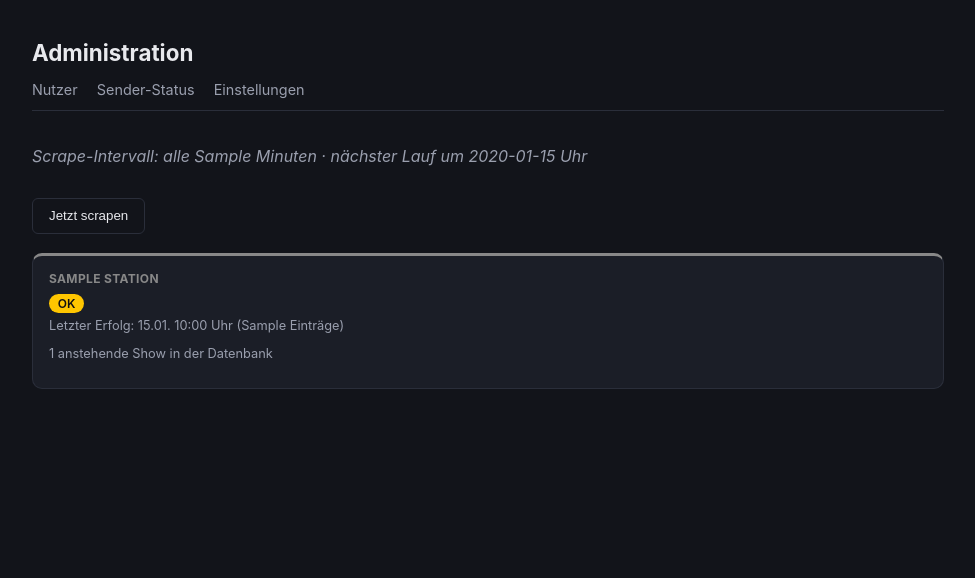
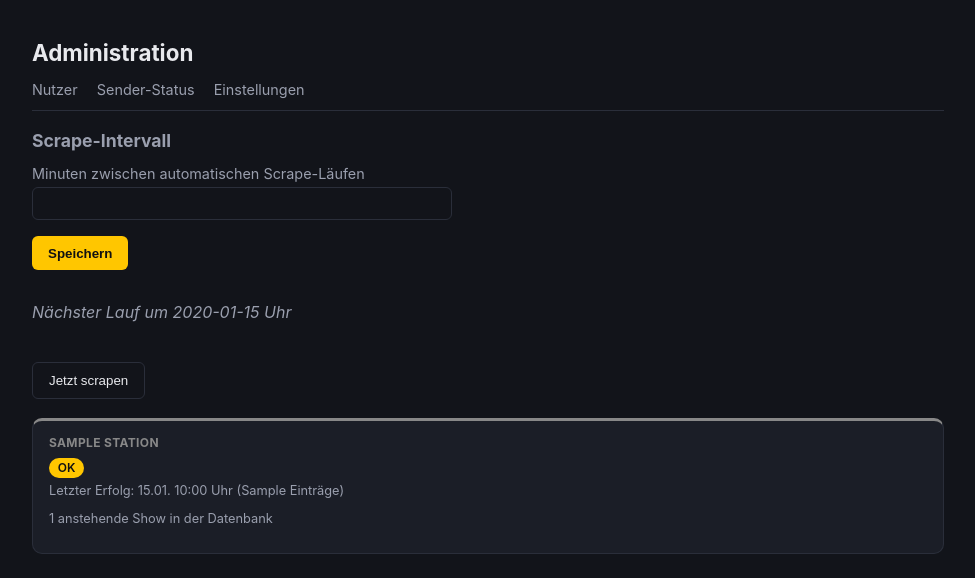
Before and after one commit to steven-streller/BaseAlert, a FastAPI app: template app/templates/admin_health.html in a window 1280 px wide. Shown: the part 54-632 px from the top of the page, without its empty margins (152-1127 px from the left). Run offline with FastAPI, Linux system fonts and the light colour scheme; the template is opened without the code that fills it: most values are stand-ins (such as "Sample title", 1, 10 or a date in 2020); parts of the project's set-up code (start-up, migrations or seed data) failed here and were passed over.

Commit message:
feat: add admin functionality to set scrape interval and update settings page

```diff
--- a/app/main.py
+++ b/app/main.py
@@ -443,8 +443,7 @@ def settings_page(
     current_user: User = Depends(require_user),
 ):
     with Session(engine) as session:
-        settings = {"scrape_interval_minutes": get_setting(session, "scrape_interval_minutes")}
-        settings.update(get_user_settings(session, current_user.id))
+        settings = get_user_settings(session, current_user.id)
 
     flash = None
     if saved:
@@ -477,11 +476,8 @@ async def save_settings(request: Request, current_user: User = Depends(require_u
 
     with Session(engine) as session:
         if section == "general":
-            scrape_interval = max(5, int(form.get("scrape_interval_minutes") or 60))
             notify_lead = max(1, int(form.get("notify_lead_minutes") or 15))
-            set_setting(session, "scrape_interval_minutes", str(scrape_interval))
             set_user_setting(session, current_user.id, "notify_lead_minutes", str(notify_lead))
-            reschedule_scrape_job(scrape_interval)
         elif section in CHANNELS:
             set_user_setting(
                 session,
@@ -610,6 +606,16 @@ def admin_health_page(request: Request, current_user: User = Depends(require_adm
     )
 
 
+@app.post("/admin/health/scrape-interval")
+async def admin_set_scrape_interval(request: Request, current_user: User = Depends(require_admin)):
+    form = await request.form()
+    scrape_interval = max(5, int(form.get("scrape_interval_minutes") or 60))
+    with Session(engine) as session:
+        set_setting(session, "scrape_interval_minutes", str(scrape_interval))
+    reschedule_scrape_job(scrape_interval)
+    return RedirectResponse(url="/admin/health", status_code=303)
+
+
 @app.get("/admin/settings")
 def admin_settings_page(
     request: Request,
--- a/app/templates/admin_health.html
+++ b/app/templates/admin_health.html
@@ -8,10 +8,19 @@
     <a href="/admin/settings" class="{{ 'active' if admin_active == 'settings' else '' }}">Einstellungen</a>
 </div>
 
-<p class="empty">
-    Scrape-Intervall: alle {{ scrape_interval }} Minuten ·
-    {% if next_run %}nächster Lauf um {{ next_run.strftime('%d.%m. %H:%M') }} Uhr{% else %}kein Lauf geplant{% endif %}
-</p>
+<section class="settings-section">
+    <h2>Scrape-Intervall</h2>
+    <form class="settings-form" method="post" action="/admin/health/scrape-interval">
+        <label>
+            Minuten zwischen automatischen Scrape-Läufen
+            <input type="number" min="5" name="scrape_interval_minutes" value="{{ scrape_interval }}" />
+        </label>
+        <button class="primary" type="submit">Speichern</button>
+    </form>
+    <p class="empty">
+        {% if next_run %}Nächster Lauf um {{ next_run.strftime('%d.%m. %H:%M') }} Uhr{% else %}Kein Lauf geplant{% endif %}
+    </p>
+</section>
 
 <form method="post" action="/scrape-now">
     <button class="secondary" type="submit">Jetzt scrapen</button>
--- a/app/templates/settings.html
+++ b/app/templates/settings.html
@@ -9,10 +9,6 @@
     <h2>Allgemein</h2>
     <form class="settings-form" method="post" action="/settings">
         <input type="hidden" name="_section" value="general" />
-        <label>
-            Scrape-Intervall (Minuten)
-            <input type="number" min="5" name="scrape_interval_minutes" value="{{ settings.scrape_interval_minutes }}" />
-        </label>
         <label>
             Vorlaufzeit für Benachrichtigung (Minuten vor Show-Start)
             <input type="number" min="1" name="notify_lead_minutes" value="{{ settings.notify_lead_minutes }}" />
```
Also changed, not shown: docs/architecture.md (+1 -1 lines), docs/configuration.md (+2 -2 lines), tests/test_admin_routes.py (+24 -0 lines), tests/test_settings_routes.py (+7 -10 lines).
